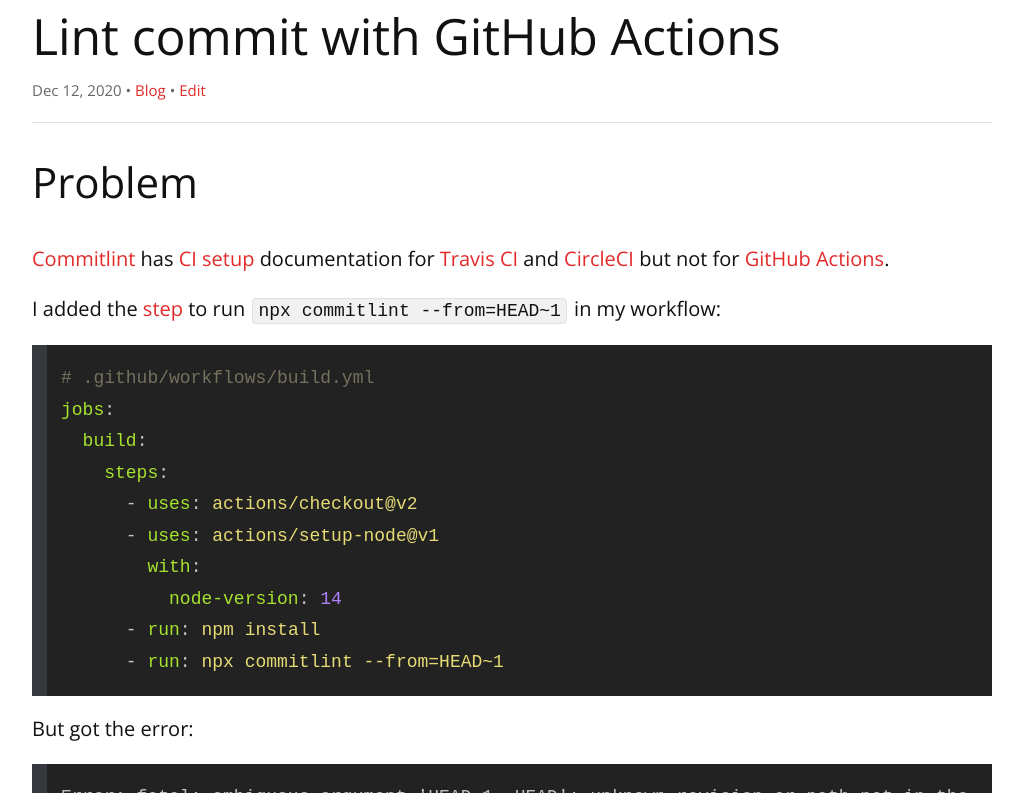
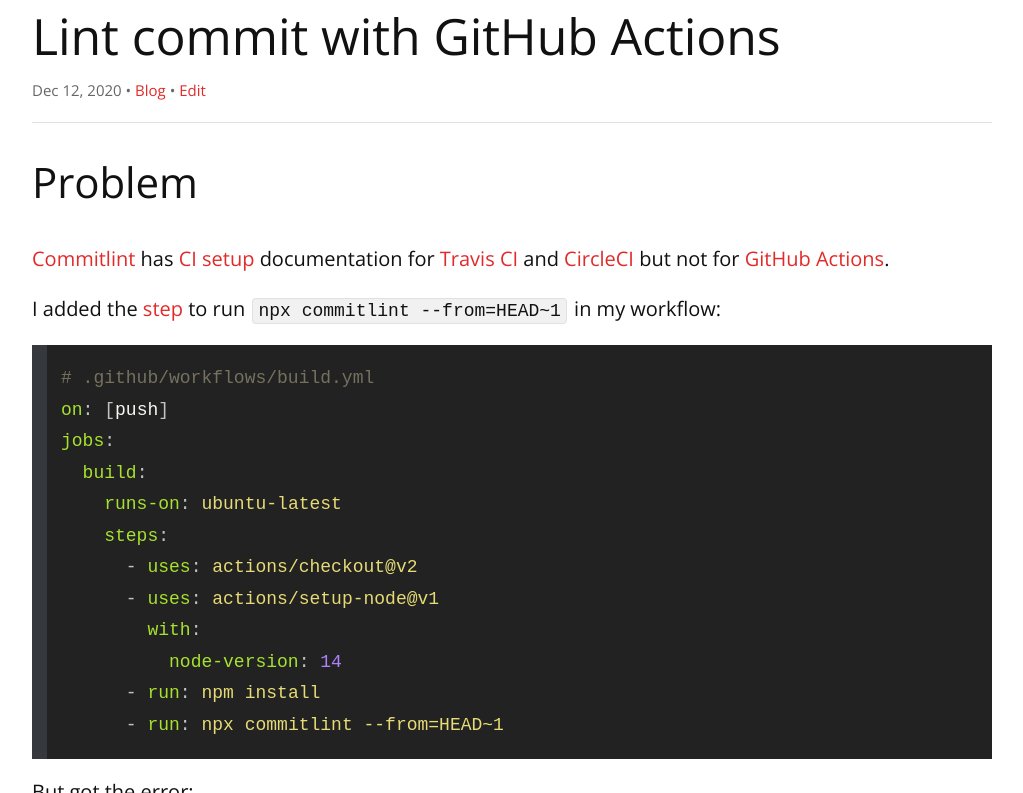
Before and after one commit to remarkablemark/remarkablemark.github.io, a Jekyll site: the page built from _posts/2020/2020-12-12-commitlint-in-github-actions-workflow.md, in a window 1280 px wide and 900 px high, cut to the strip 107-900 px from the top of the window. Shown: the whole strip, without its empty margins (128-1151 px from the left). Built offline with Jekyll 4.4.1, drawn with Linux system fonts in a browser that asks for light colours; comment, search, counter and statistics services are not loaded.

Commit message:
fix(posts): update "Lint commit with GitHub Actions"
Post: 2020-12-12-commitlint-in-github-actions-workflow.md

Add required fields to workflow YAML example.

````diff
--- a/_posts/2020/2020-12-12-commitlint-in-github-actions-workflow.md
+++ b/_posts/2020/2020-12-12-commitlint-in-github-actions-workflow.md
@@ -15,8 +15,10 @@
 
 ```yml
 # .github/workflows/build.yml
+on: [push]
 jobs:
   build:
+    runs-on: ubuntu-latest
     steps:
       - uses: actions/checkout@v2
       - uses: actions/setup-node@v1
````
Also changed, not shown: other parts of _posts/2020/2020-12-12-commitlint-in-github-actions-workflow.md (+1 -1 lines).
